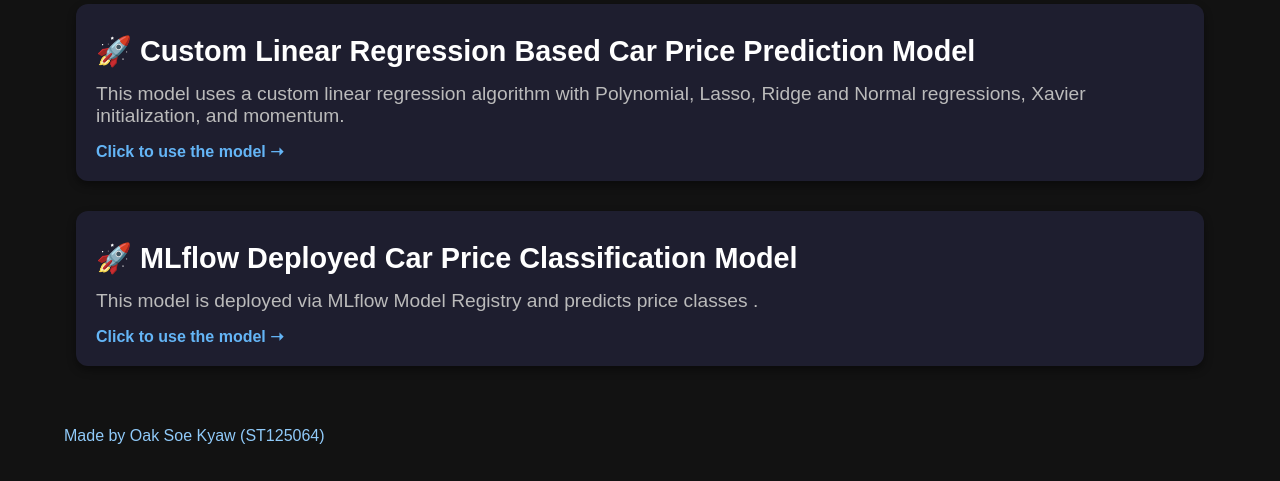
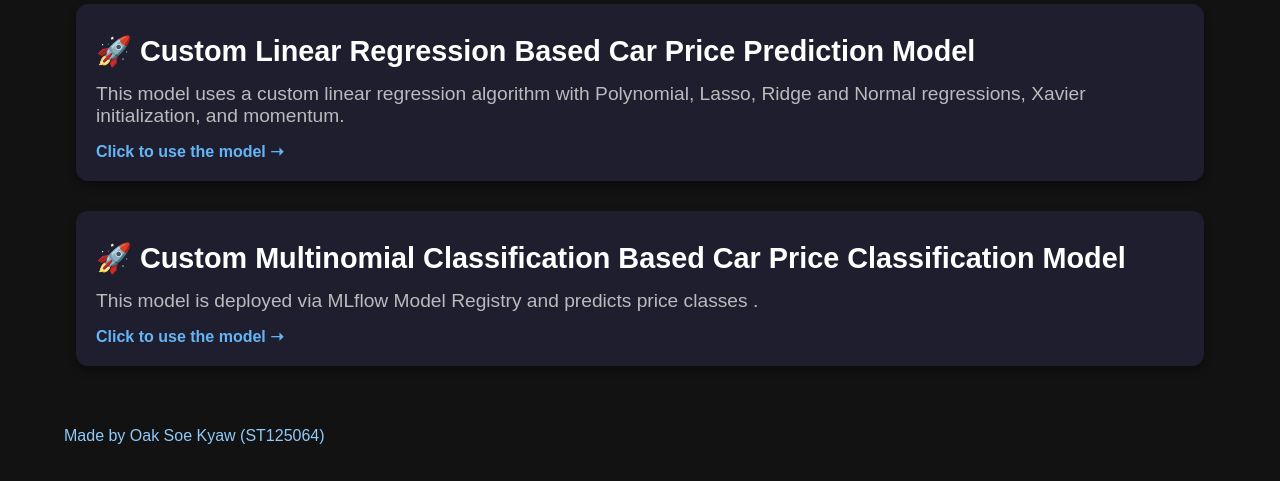
Before and after one commit to Aizabell/AITML_03, a Flask app: page / in a window 1280 px wide. Shown: the part 471-952 px from the top of the page. Run offline with Flask 3, Linux system fonts and the light colour scheme; parts of the project's set-up code (start-up, migrations or seed data) failed here and were passed over.

Commit message:
Minor Fixes

```diff
--- a/app/templates/home.html
+++ b/app/templates/home.html
@@ -30,7 +30,7 @@
   </a>
 
   <a href="/predict_third" class="home-model-box third-model">
-    <h2>🚀 MLflow Deployed Car Price Classification Model</h2>
+    <h2>🚀 Custom Multinomial Classification Based Car Price Classification Model</h2>
     <p>This model is deployed via MLflow Model Registry and predicts price classes .</p>
     <span class="click-text">Click to use the model ➝</span>
   </a>
--- a/app/templates/predict.html
+++ b/app/templates/predict.html
@@ -27,7 +27,7 @@
             </p>
         {% elif model_type == "Third Model (Deployed)" %}
             <p>
-                You are using the <b>MLflow Deployed Car Price Classification Model</b> (predicting price classes).
+                You are using the <b>Custom Multinomial Classification Based Car Price Classification Model</b> (predicting price classes).
             </p>
         {% else %}
             <p>
```
Also changed, not shown: .github/workflows/test_and_deploy.yml, README.md, 1 other file.
